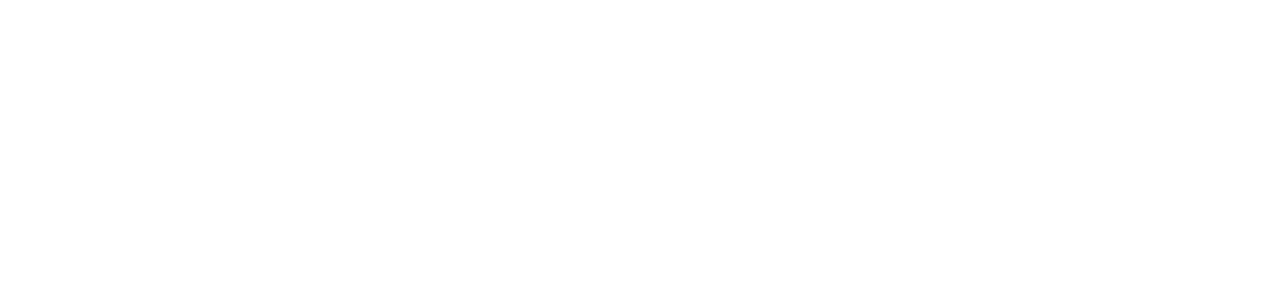
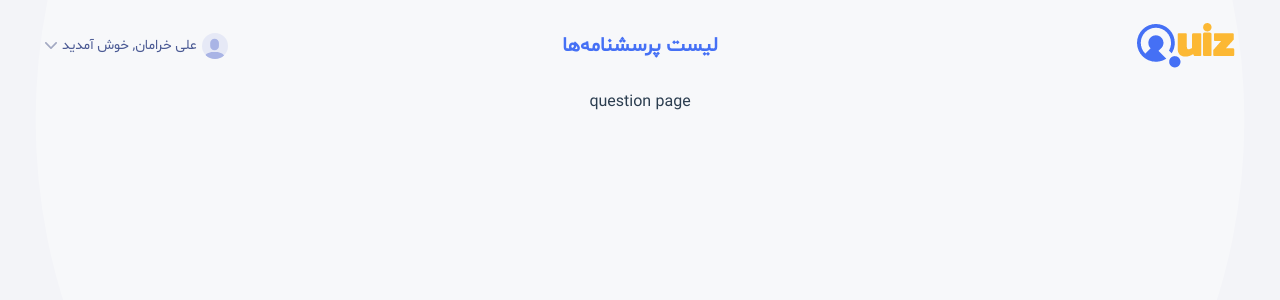
Before and after one commit to Straider71/test, a Vue app: page /#/questions in a window 1280 px wide. Shown: the top 300 px of the page. Built offline with nearby package versions, Linux system fonts and the light colour scheme.

Commit message:
structure for home, question list and questions

```diff
--- a/src/router/index.js
+++ b/src/router/index.js
@@ -1,6 +1,6 @@
 import Vue from "vue";
 import VueRouter from "vue-router";
-// import Home from '../views/Home.vue';
+import Home from "../views/Home.vue";
 import QuestionnaireListPage from "../views/QuestionnaireListPage.vue";
 import Question from "../views/Question";
 import Authenticate from "../views/Authenticate.vue";
@@ -13,7 +13,19 @@
   {
     path: "/",
     name: "Home",
-    component: QuestionnaireListPage
+    component: Home,
+    children: [
+      {
+        path: "",
+        name: "QuestionnaireListPage",
+        component: QuestionnaireListPage
+      },
+      {
+        path: "questions",
+        name: "Question",
+        component: Question
+      }
+    ]
   },
   {
     path: "/",
@@ -29,11 +41,6 @@
       }
     ]
   },
-  {
-    path: "/question",
-    name: "Question",
-    component: Question
-  }
   // {
   //   path: '/questionnaires',
   //   name: 'QuestionnaireListPage',
--- a/src/views/Home.vue
+++ b/src/views/Home.vue
@@ -1,13 +1,54 @@
 <template>
-
+  <div class="home">
+    <div class="circle"></div>
+    <Navbar />
+    <router-view />
+  </div>
 </template>
 
 <script>
-    export default {
-        name: "Home"
-    }
+import Navbar from "../components/global/Navbar";
+export default {
+  name: "Home",
+  components: {
+    Navbar
+  }
+};
 </script>
 
-<style scoped>
+<style scoped lang="scss">
+.home {
+  background-color: #f3f4f8;
+  height: 100vh;
+  width: 100vw;
+  position: absolute;
+  z-index: -2;
+  overflow: hidden;
 
+  /*.list {*/
+  /*  display: flex;*/
+  /*  justify-content: center;*/
+  /*  align-items: center;*/
+  /*  position: relative;*/
+  /*  top: 150px;*/
+  /*  z-index: 100;*/
+  /*}*/
+
+  .circle {
+    z-index: -1;
+    width: 1209px;
+    height: 1209px;
+    opacity: 0.3;
+    background-color: #ffffff;
+    border-radius: 50%;
+    border: 0px solid transparent;
+    border-top: none;
+    position: absolute;
+    // top: -400px;
+    // left: 400px;
+    top: 15%;
+    left: 50%;
+    transform: translate(-50%, -50%);
+  }
+}
 </style>
--- a/src/views/Question.vue
+++ b/src/views/Question.vue
@@ -1,5 +1,5 @@
 <template>
-
+    <p>question page</p>
 </template>
 
 <script>
--- a/src/views/QuestionnaireListPage.vue
+++ b/src/views/QuestionnaireListPage.vue
@@ -1,34 +1,20 @@
 <template>
-  <div class="home">
-    <div class="circle"></div>
-    <Navbar />
   <div class="list">
     <QuestionnaireList />
-    </div>
   </div>
 </template>
 
 <script>
-import QuestionnaireList from '../components/question-list/QuestionnaireList.vue';
-import Navbar from '../components/global/Navbar';
+import QuestionnaireList from "../components/question-list/QuestionnaireList.vue";
 export default {
-  name: 'Home',
+  name: "Home",
   components: {
-    QuestionnaireList,
-    Navbar,
-  },
+    QuestionnaireList
+  }
 };
 </script>
 
 <style scoped lang="scss">
-.home {
-  background-color: #f3f4f8;
-  height: 100vh;
-  width: 100vw;
-  position: absolute;
-  z-index: -2;
-  overflow: hidden;
-
 .list {
   display: flex;
   justify-content: center;
@@ -37,22 +23,4 @@
   top: 150px;
   z-index: 100;
 }
-
-  .circle {
-    z-index: -1;
-    width: 1209px;
-    height: 1209px;
-    opacity: 0.3;
-    background-color: #ffffff;
-    border-radius: 50%;
-    border: 0px solid transparent;
-    border-top: none;
-    position: absolute;
-    // top: -400px;
-    // left: 400px;
-    top: 15%;
-    left: 50%;
-    transform: translate(-50%, -50%);
-  }
-}
 </style>
```
Lines whose indentation alone changed are shown as unchanged.
